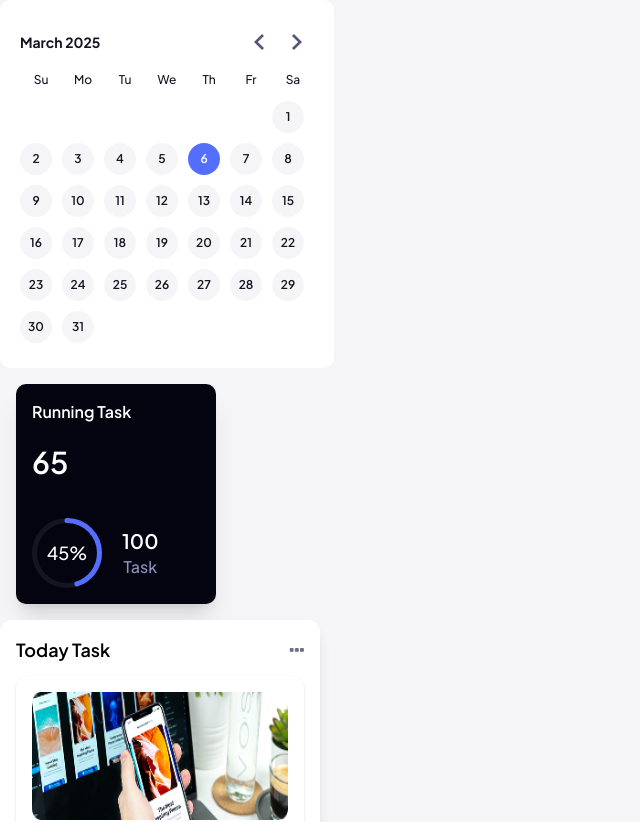
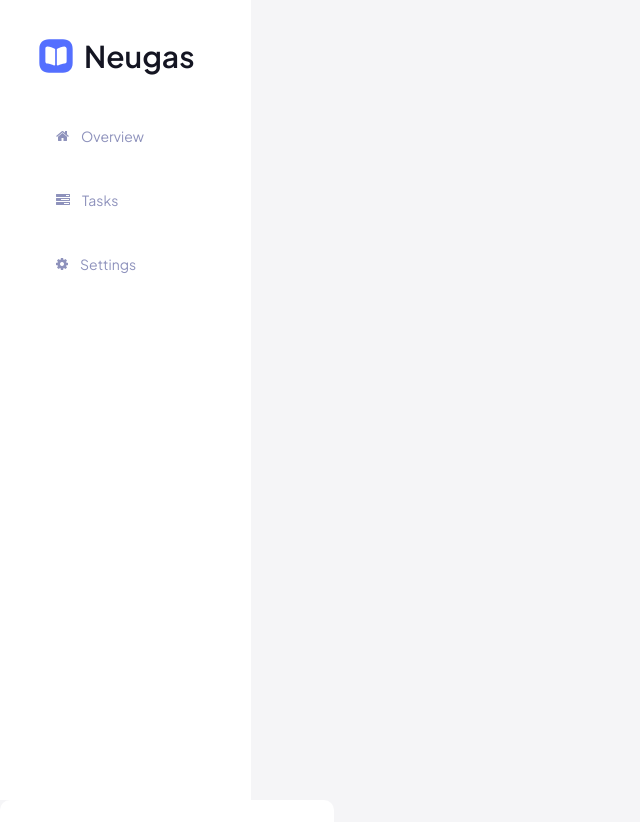
Before and after one commit to Evans-Asiedu/task-management, a React (Vite) app: page /settings in a window 1280 px wide. Shown: the top 822 px of the page, without its empty margins (0-640 px from the left). Built offline with nearby package versions, Linux system fonts and the light colour scheme.

Commit message:
add side menu

```diff
--- a/src/App.jsx
+++ b/src/App.jsx
@@ -1,12 +1,15 @@
 import { data } from "src/data";
-import RunningTask from "./components/RunningTask";
-import { Calendar } from "./components/Calendar";
+import { useState } from "react";
+import RunningTask from "components/RunningTask";
+import { Calendar } from "components/Calendar";
 
-import TodayTask from "./components/TodayTask";
+import TodayTask from "components/TodayTask";
+import SideMenu from "components/SideMenu";
 
 function App() {
   return (
     <>
+      <SideMenu />
       <Calendar />
       <RunningTask />
       <TodayTask />
--- /dev/null
+++ b/src/components/SideMenu.jsx
@@ -0,0 +1,72 @@
+import { useState } from "react";
+// import { useLocation } from "react-router-dom";
+
+const data = {
+  navigation: [
+    { title: "Overview", icon: "fa-home", path: "/overview" },
+    { title: "Tasks", icon: "fa-tasks", path: "/tasks" },
+    { title: "Settings", icon: "fa-cog", path: "/settings" },
+  ],
+};
+
+export default function SideMenu() {
+  const [isOpen, setIsOpen] = useState(false);
+
+  // const location = useLocation();
+  // const isActive = location.pathname === item.path
+  const isActive = false;
+
+  return (
+    <>
+      {/* Sidebar */}
+
+      {/* Hamburger Icon */}
+      <button
+        className="md:hidden p-3 text-primary-300 bg-white fixed top-4 left-4 z-40 rounded-full border border-primary-300"
+        onClick={() => setIsOpen(!isOpen)}
+      >
+        <i className="fa fa-bars fa-xl "></i>
+      </button>
+
+      <aside
+        className={`fixed w-[252px] top-0 left-0 min-h-screen p-9 border-r border-r-n-1 bg-white transform transition-transform duration-300 z-100  ${
+          isOpen ? "translate-x-0" : "-translate-x-full"
+        } md:relative md:translate-x-0`}
+      >
+        <button className="sm:hidden" onClick={() => setIsOpen(false)}>
+          <i
+            className="fa fa-close fa-xl text-secondary-300 absolute top-3.5 right-3.5"
+            aria-hidden="true"
+          ></i>
+        </button>
+
+        {/* Logo */}
+        <div className="flex items-center gap-2 mb-10">
+          <img src="src/assets/favicon.svg" alt="Logo" />
+          <span className="text-3xl font-semibold text-secondary-500">
+            Neugas
+          </span>
+        </div>
+
+        {/* Navigation */}
+        <nav>
+          <ul className="flex flex-col items-center gap-6 ">
+            {data.navigation.map((item) => (
+              <li key={item.path} className="self-start w-full">
+                <a
+                  href={item.path}
+                  className={`flex items-center gap-3 py-2.5 px-5 rounded-[10px] transition text-secondary-300 text-sm
+                      ${isActive ? "bg-n-1 text-secondary-500" : "bg-white"}
+                `}
+                >
+                  <i className={`fa ${item.icon} fa-xl`} aria-hidden="true"></i>
+                  <span>{item.title}</span>
+                </a>
+              </li>
+            ))}
+          </ul>
+        </nav>
+      </aside>
+    </>
+  );
+}
```
